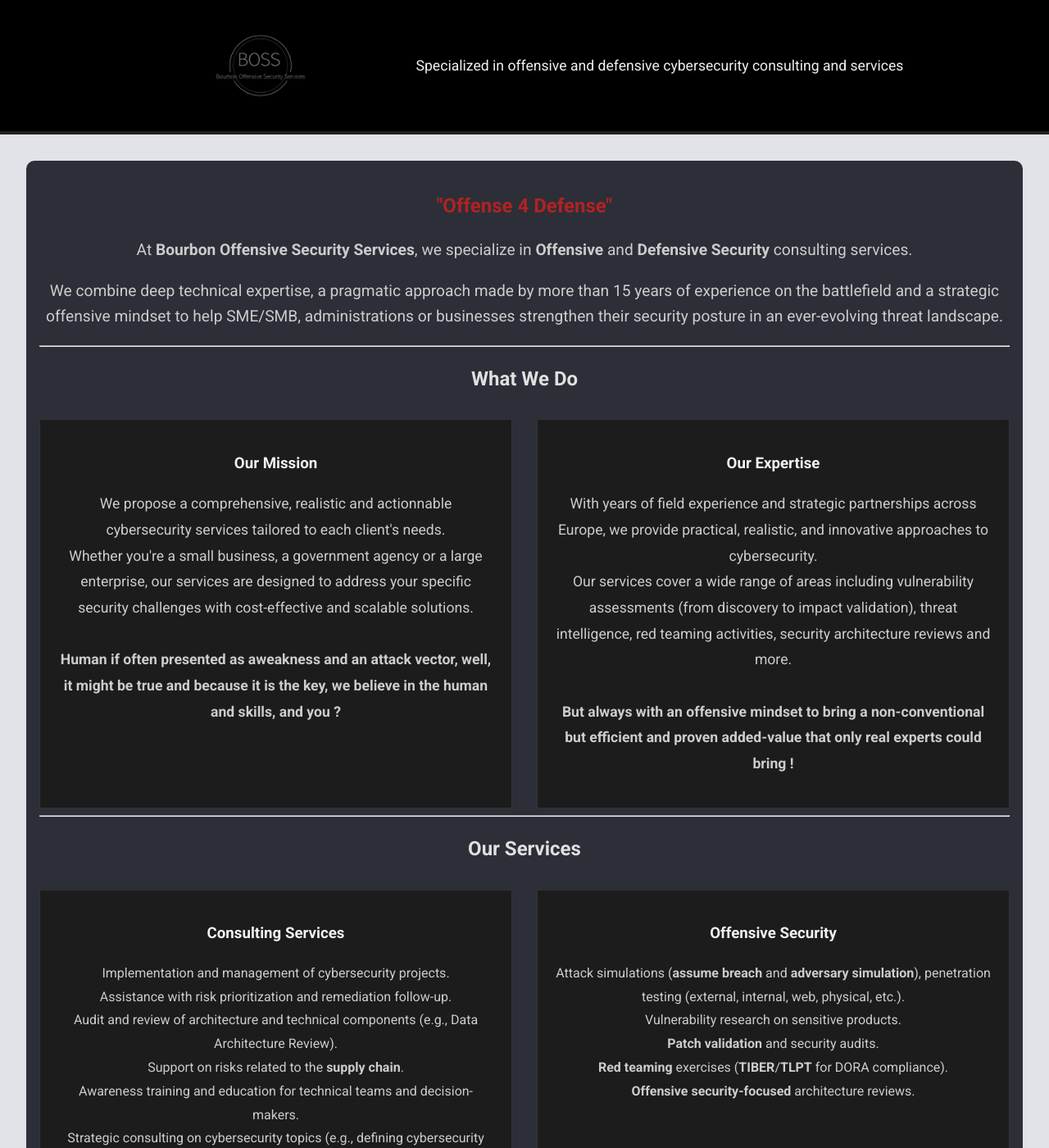
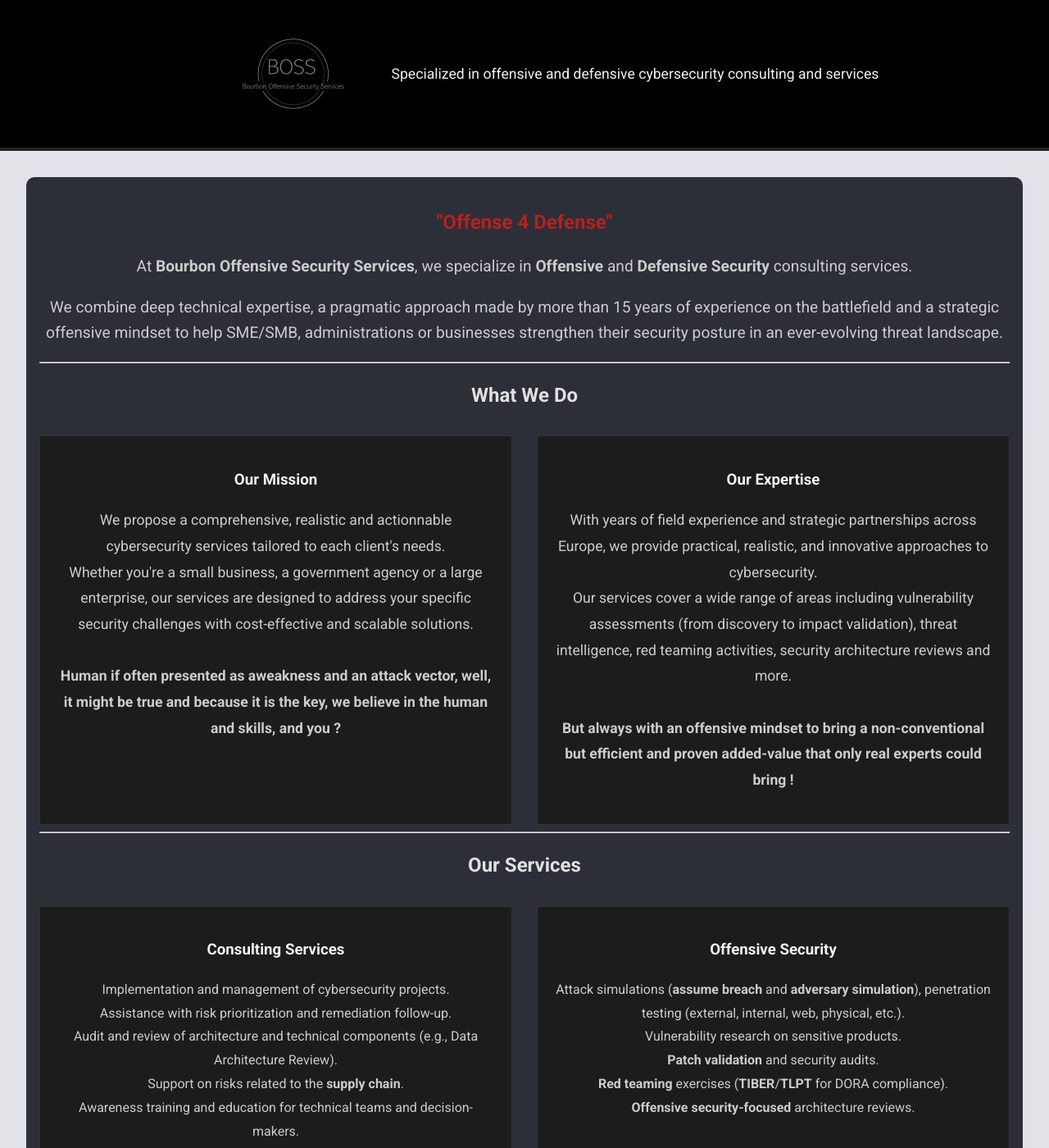
Before and after one commit to kmkz/BOSS.github.io, a Jekyll site: the page built from index.md, in a window 1280 px wide and 1400 px high. Shown: the whole window at 82% size. Built offline with Jekyll 4.4.1, drawn with Linux system fonts in a browser that asks for light colours.

Commit message:
css party

```diff
--- a/_layouts/default.html
+++ b/_layouts/default.html
@@ -105,62 +105,67 @@
     }
 
 
+/* Header général */
 .site-header {
   display: flex;
   align-items: center;
-  justify-content: center;  /* centre tout le contenu */
-  padding: 10px 40px;       /* padding pour espacer les éléments */
-  background-color: #000000;   /* bandeau noir */
+  justify-content: center;
+  padding: 10px 40px;
+  background-color: #000000;
   position: sticky;
   top: 0;
   z-index: 1000;
-  border-bottom: 4px solid #222;  /* ligne sous le header */
-  width: 100%;                   /* assure une largeur complète */
+  border-bottom: 4px solid #222;
+  width: 100%;
 }
 
 .logo {
-  width: 140px;                 /* logo à 140px */
-  height: 140px;
+  width: 160px;                 /* Logo agrandi à 160px */
+  height: 160px;
   object-fit: contain;
-  margin-right: 120px;           /* grande marge entre logo et texte */
-  margin-left: -10px;           /* décaler légèrement à gauche si trop centré */
+  margin-right: 40px;
+  margin-left: -10px;
 }
 
 .site-title {
   font-size: 26px;
   margin: 0;
-  color: #fff;                  /* couleur du texte en blanc */
+  color: #fff;
 }
-
 
 /* Responsive - Tablettes et petits écrans (max-width: 768px) */
 @media screen and (max-width: 768px) {
   .site-header {
-    padding: 10px 20px; /* Un peu moins d’espace */
+    padding: 10px 20px;
   }
 
   .logo {
-    width: 120px;       /* Logo réduit */
-    height: 120px;
+    width: 130px;       /* Logo réduit à 130px sur tablettes */
+    height: 130px;
     margin-right: 30px;
   }
 
   .site-title {
-    font-size: 22px;    /* Taille du texte réduite */
+    font-size: 22px;
   }
 }
 
 /* Responsive - Téléphones (max-width: 480px) */
 @media screen and (max-width: 480px) {
   .site-header {
-    padding: 10px 15px;  /* Moins de padding pour les écrans très petits */
+    padding: 10px 15px;
   }
 
   .logo {
-    width: 100px;        /* Logo encore plus petit */
-    height: 100px;
-    margin-right: 20px;  /* Espacement plus petit entre logo et texte */
+    width: 110px;       /* Logo réduit à 110px sur téléphone */
+    height: 110px;
+    margin-right: 20px;
   }
+
+  .site-title {
+    font-size: 18px;
+  }
+}
 
 
 
```
